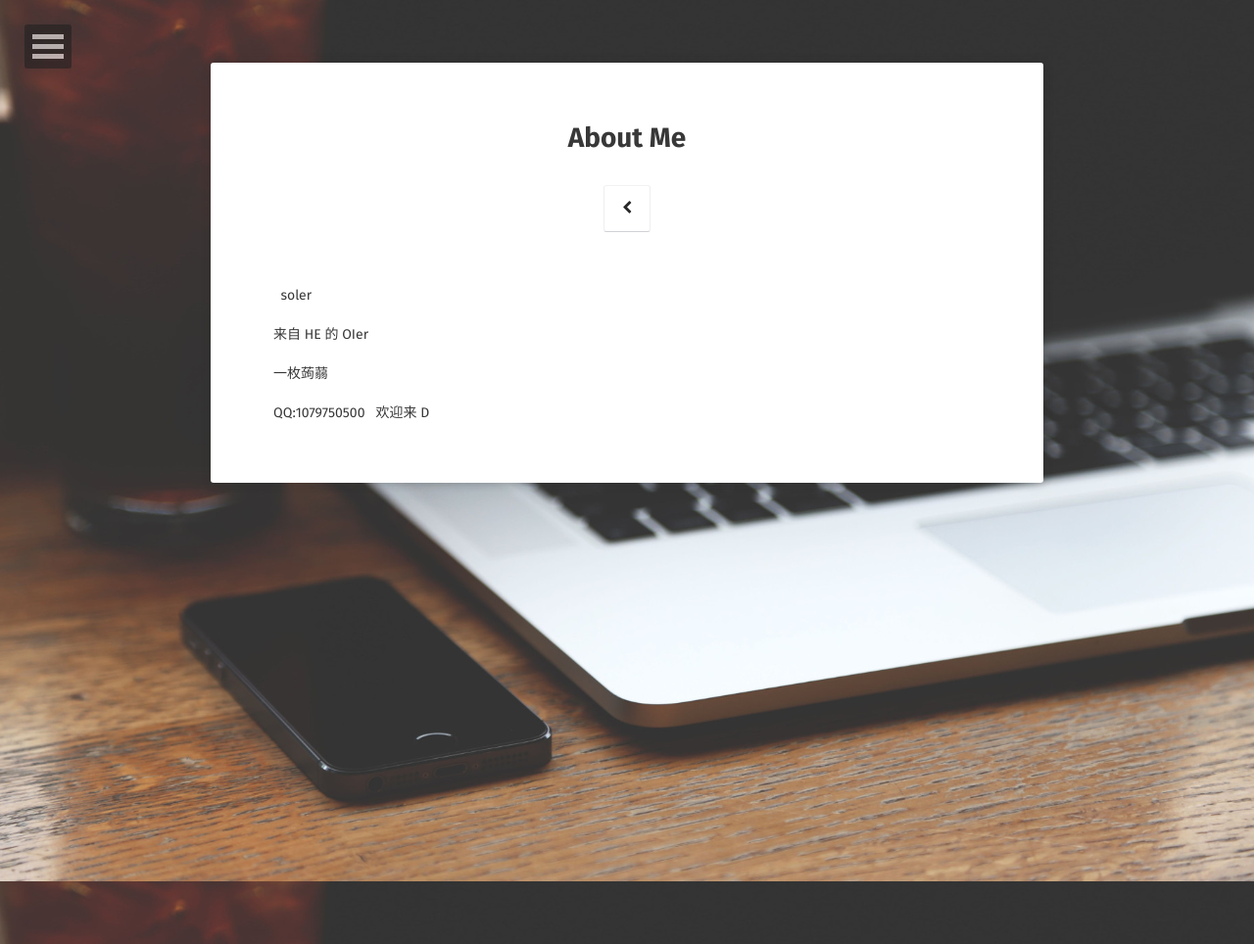
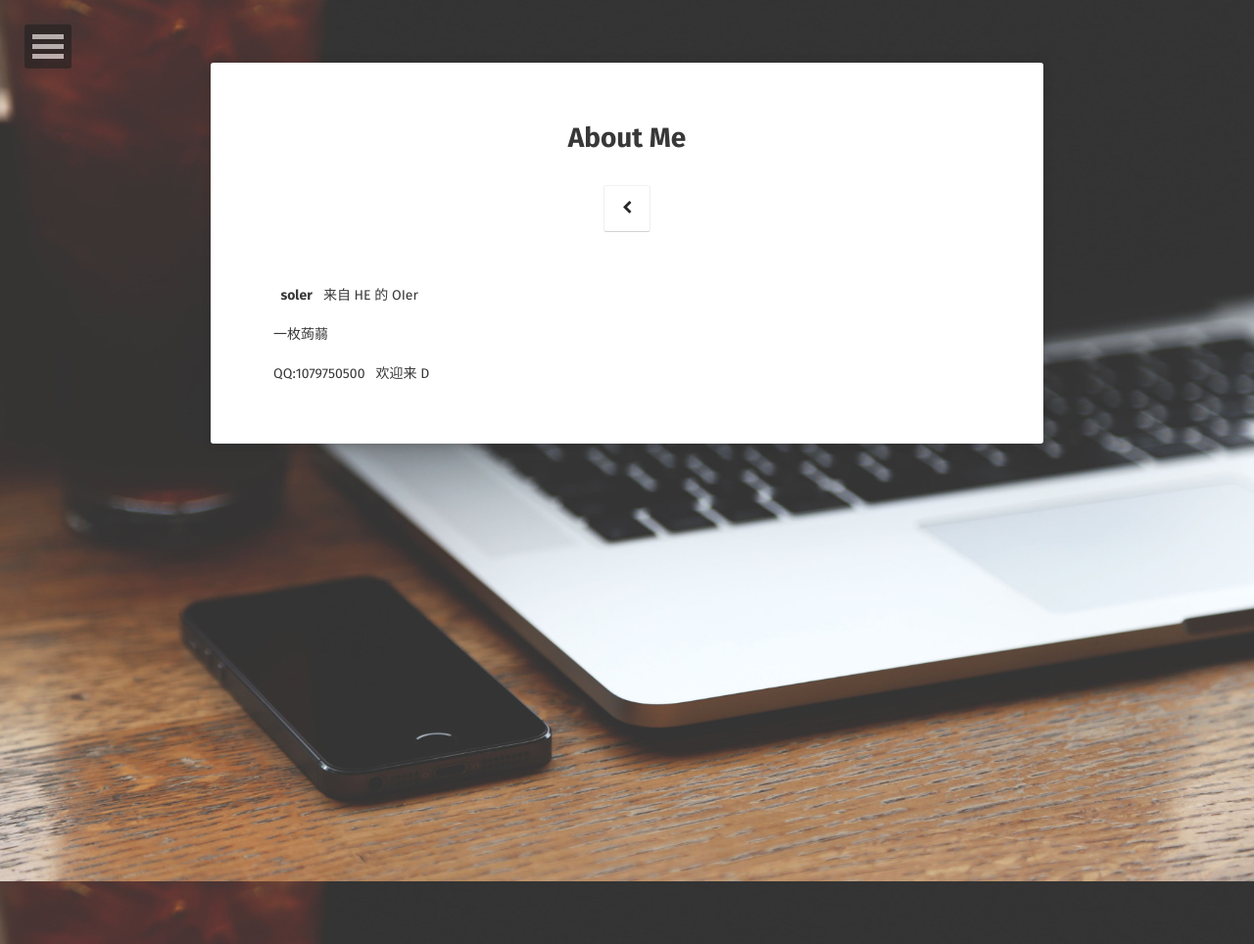
Before and after one commit to olers/olers.github.io, a Jekyll site: the page built from about/index.md, in a window 1280 px wide. Shown: the whole page at 98% size. Built offline with Jekyll 4.4.1, drawn with Linux system fonts in a browser that asks for light colours; some web fonts are replaced.

```diff
--- a/about/index.md
+++ b/about/index.md
@@ -6,7 +6,7 @@ date: 2016-03-21
 comments: false
 ---
 
-soler
+**soler**
 
 来自 HE 的 OIer
 
```
